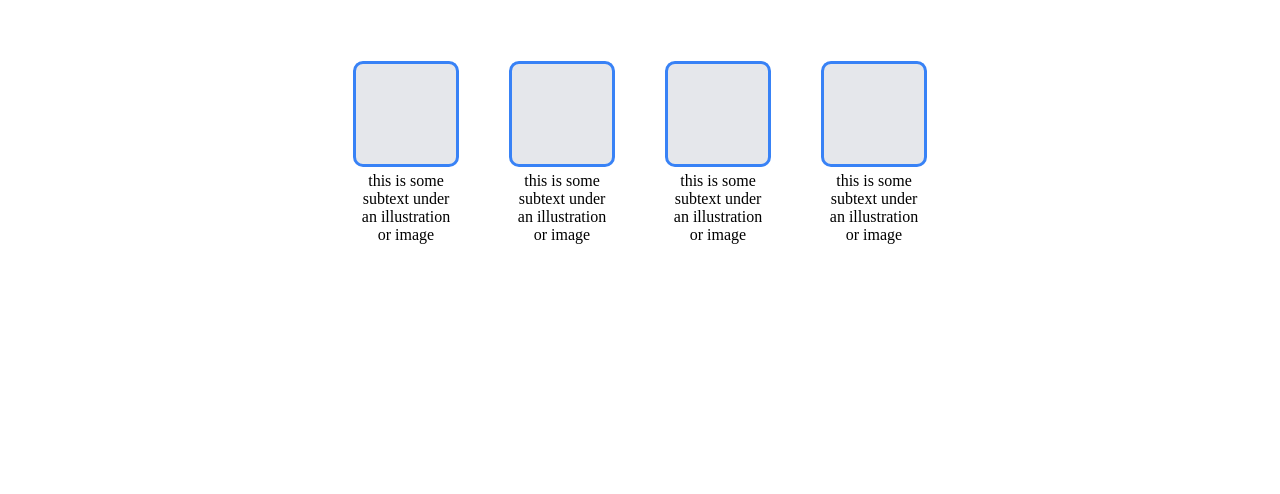
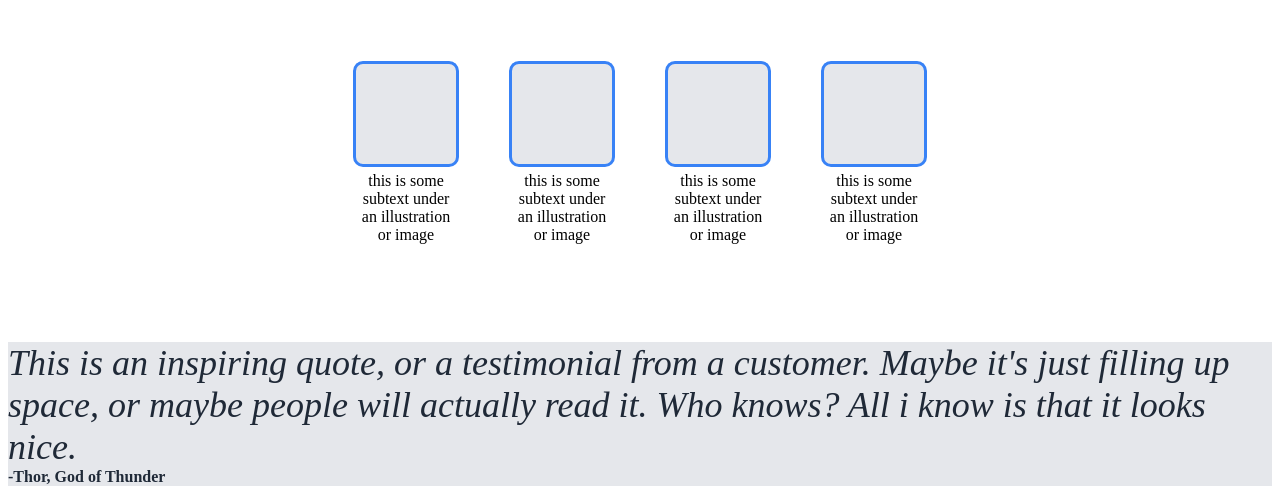
Before and after one commit to lililok/Landing-Page, a plain HTML site: page index.html in a window 1280 px wide. Shown: the part 446-940 px from the top of the page. Before the commit the page ends 800 px from the top, so only its background shows below. Drawn offline with Linux system fonts and the light colour scheme.

Commit message:
container3 changes

```diff
--- a/index.html
+++ b/index.html
@@ -31,7 +31,10 @@
         <div class="image_and_subtext"><div class="random_placeholder"></div><div class="subtext">this is some subtext under an illustration or image</div></div>
         <div class="image_and_subtext"><div class="random_placeholder"></div><div class="subtext">this is some subtext under an illustration or image</div></div></div>
     </div>
-    <div class="container3"></div>
+    <div class="container3">
+        <div class="quote">This is an inspiring quote, or a testimonial from a customer. Maybe it's just filling up space, or maybe people will actually read it. Who knows? All i know is that it looks nice.</div>
+        <div class="author">-Thor, God of Thunder</div>
+    </div>
     <div class="container4"></div>
     <div class="footer"></div>
 </body>
--- a/styles.css
+++ b/styles.css
@@ -74,6 +74,7 @@ ul {
 
  .container2 {
     text-align: center;
+    padding-bottom: 30px;
  }
 
  .random_information {
@@ -111,3 +112,19 @@ ul {
     padding-top: 5px;
     font-weight: 18px;
 }
+
+.container3 {
+    background-color: #E5E7EB;
+}
+
+.quote {
+    font-size: 36px;
+    font-style: italic;
+    font-weight: 300;
+    color: #1F2937;
+}
+
+.author {
+    font-weight: bold;
+    color: #1F2937;
+}
```
